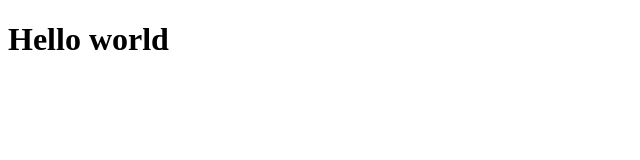
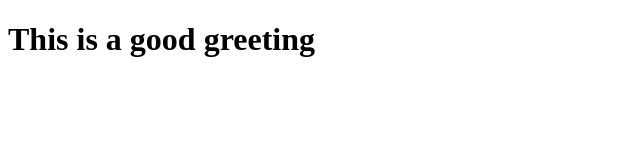
Before and after one commit to Sesihle-Goniwe/Sesihle-Goniwe.github.io, a plain HTML site: page index.html in a window 1280 px wide. Shown: the whole page, without its empty margins (0-640 px from the left). Drawn offline with Linux system fonts and the light colour scheme.

Commit message:
Update index.html

```diff
--- a/index.html
+++ b/index.html
@@ -4,6 +4,6 @@
   <title>Hello Wits</title>
 </head>
 <body>
-   <h1>Hello world</h1>
+   <h1>This is a good greeting</h1>
 </body>
 </html>
```
